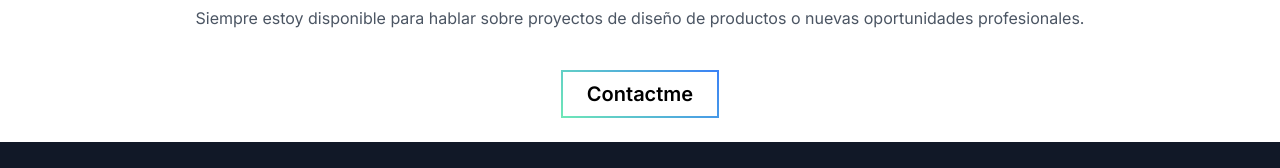
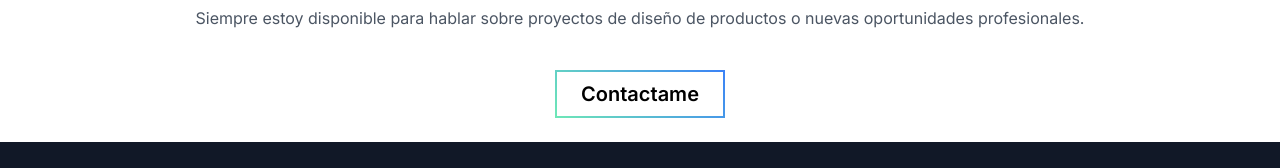
Before and after one commit to andreschunior/PortfolioIngles, a Next.js app in the folder Front/portfolio/: page / in a window 1280 px wide. Shown: the part 3643-3811 px from the top of the page. Built offline with nearby package versions, Linux system fonts and the light colour scheme.

Commit message:
se corrigio algo mal escrito

```diff
--- a/Front/portfolio/src/app/components/landingpage/Contactarme/Contacto.tsx
+++ b/Front/portfolio/src/app/components/landingpage/Contactarme/Contacto.tsx
@@ -16,7 +16,7 @@ export const ContactoContenedor: React.FC = () => {
           <a
             href="/contacto" // Cambia el enlace según tus necesidades
           >
-            <BotonConIcono texto="Contactme" />
+            <BotonConIcono texto="Contactame" />
           </a>
         </div>
       </div>
```
